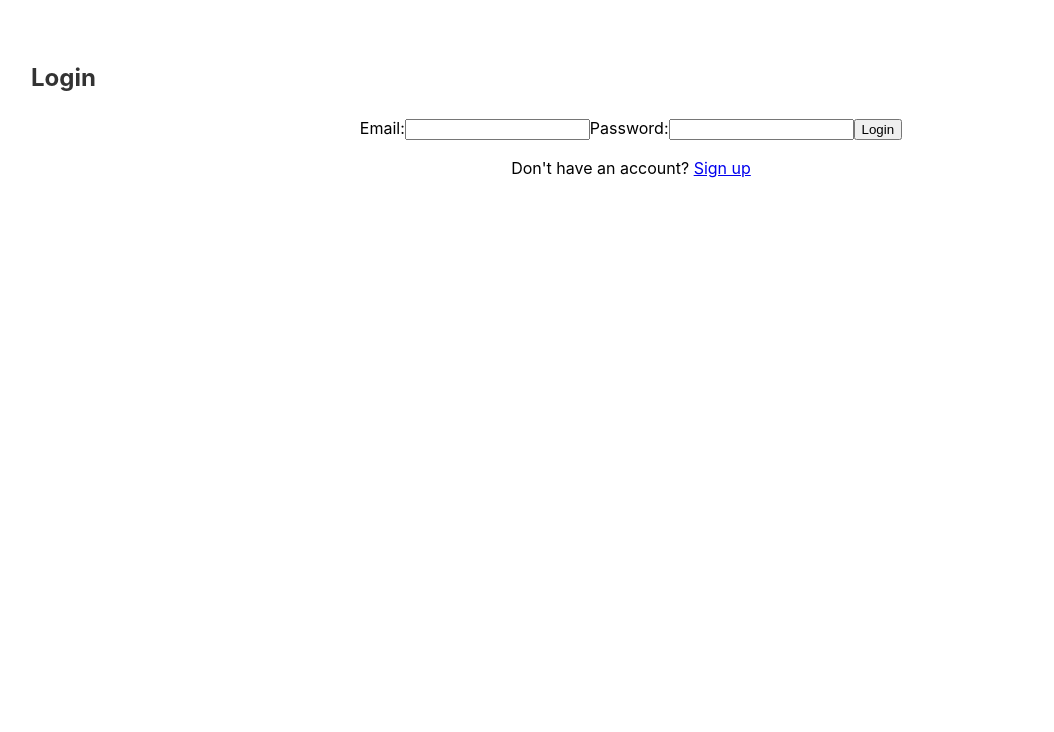
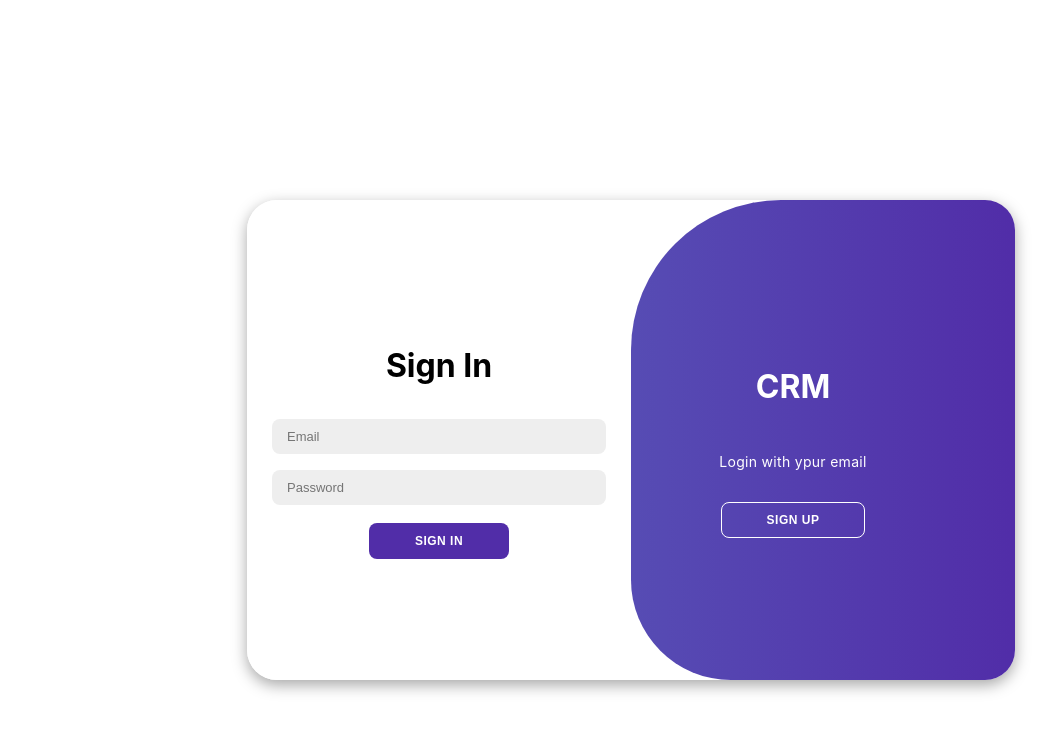
Before and after one commit to bulgass/crm_edus, a React (Vite) app: page /login in a window 1280 px wide. Shown: the top 732 px of the page, without its empty margins (9-1063 px from the left). Built offline with nearby package versions, Linux system fonts and the light colour scheme; no server answers.

Commit message:
Added sent

```diff
--- /dev/null
+++ b/src/components/pages/auth/login/login.css
@@ -0,0 +1,248 @@
+.container_auth{
+    display: flex;
+    align-items: center;
+    justify-content: center;
+    flex-direction: column;
+    height: 100vh;
+}
+.container{
+    background-color: #fff;
+    border-radius: 30px;
+    box-shadow: 0 5px 15px rgba(0, 0, 0, 0.35);
+    position: relative;
+    overflow: hidden;
+    width: 768px;
+    max-width: 100%;
+    min-height: 480px;
+
+}
+
+.container p{
+    font-size: 14px;
+    line-height: 20px;
+    letter-spacing: 0.3px;
+    margin: 20px 0;
+}
+
+.container span{
+    font-size: 12px;
+}
+
+.container a{
+    color: #333;
+    font-size: 13px;
+    text-decoration: none;
+    margin: 15px 0 10px;
+}
+
+.container button{
+    background-color: #512da8;
+    color: #fff;
+    font-size: 12px;
+    padding: 10px 45px;
+    border: 1px solid transparent;
+    border-radius: 8px;
+    font-weight: 600;
+    letter-spacing: 0.5px;
+    text-transform: uppercase;
+    margin-top: 10px;
+    cursor: pointer;
+}
+
+.container button.hidden{
+    background-color: transparent;
+    border-color: #fff;
+}
+
+.container form{
+    background-color: #fff;
+    display: flex;
+    align-items: center;
+    justify-content: center;
+    flex-direction: column;
+    padding: 0 40px;
+    height: 100%;
+}
+
+.container input{
+    background-color: #eee;
+    color: #333;
+    border: none;
+    margin: 8px 0;
+    padding: 10px 15px;
+    font-size: 13px;
+    border-radius: 8px;
+    width: 100%;
+    outline: none;
+}
+
+.form-container{
+    position: absolute;
+    top: 0;
+    height: 100%;
+    transition: all 0.6s ease-in-out;
+}
+
+.sign-in{
+    left: 0;
+    width: 50%;
+    z-index: 2;
+}
+
+.container.active .sign-in{
+    transform: translateX(100%);
+}
+
+.sign-up{
+    left: 0;
+    width: 50%;
+    opacity: 0;
+    z-index: 1;
+}
+
+.container.active .sign-up{
+    transform: translateX(100%);
+    opacity: 1;
+    z-index: 5;
+    animation: move 0.6s;
+}
+
+@keyframes move{
+    0%, 49.99%{
+        opacity: 0;
+        z-index: 1;
+    }
+    50%, 100%{
+        opacity: 1;
+        z-index: 5;
+    }
+}
+
+.social-icons{
+    margin: 20px 0;
+}
+
+.social-icons a{
+    border: 1px solid #ccc;
+    border-radius: 20%;
+    display: inline-flex;
+    justify-content: center;
+    align-items: center;
+    margin: 0 3px;
+    width: 40px;
+    height: 40px;
+}
+
+.toggle-container{
+    position: absolute;
+    top: 0;
+    left: 50%;
+    width: 50%;
+    height: 100%;
+    overflow: hidden;
+    transition: all 0.6s ease-in-out;
+    border-radius: 150px 0 0 100px;
+    z-index: 1000;
+}
+
+.container.active .toggle-container{
+    transform: translateX(-100%);
+    border-radius: 0 150px 100px 0;
+}
+
+.toggle{
+    background-color: #512da8;
+    height: 100%;
+    background: linear-gradient(to right, #5c6bc0, #512da8);
+    color: #fff;
+    position: relative;
+    left: -100%;
+    height: 100%;
+    width: 200%;
+    transform: translateX(0);
+    transition: all 0.6s ease-in-out;
+}
+
+.container.active .toggle{
+    transform: translateX(50%);
+}
+
+.toggle-panel{
+    position: absolute;
+    width: 50%;
+    height: 100%;
+    display: flex;
+    align-items: center;
+    justify-content: center;
+    flex-direction: column;
+    padding: 0 30px;
+    text-align: center;
+    top: 0;
+    transform: translateX(0);
+    transition: all 0.6s ease-in-out;
+}
+
+.toggle-left{
+    transform: translateX(-200%);
+}
+
+.container.active .toggle-left{
+    transform: translateX(0);
+}
+
+.toggle-right{
+    right: 0;
+    transform: translateX(0);
+}
+
+.container.active .toggle-right{
+    transform: translateX(200%);
+}
+
+
+.select-container {
+    position: relative;
+    display: inline-block;
+    width: 100%;
+    max-width: 300px;
+  }
+
+
+  .select-container select {
+    width: 100%;
+    padding: 10px 15px;
+    font-size: 16px;
+    color: #333;
+    background-color: #fff;
+    border: 1px solid #ddd;
+    border-radius: 5px;
+    appearance: none;
+    cursor: pointer;
+    outline: none;
+    box-shadow: 0 2px 4px rgba(0, 0, 0, 0.1);
+    transition: border-color 0.3s, box-shadow 0.3s;
+  }
+
+
+  .select-container::after {
+    content: '▼';
+    font-size: 12px;
+    color: #333;
+    position: absolute;
+    right: 10px;
+    top: 50%;
+    transform: translateY(-50%);
+    pointer-events: none;
+  }
+
+
+  .select-container select:hover,
+  .select-container select:focus {
+    border-color: #512da8;
+    box-shadow: 0 2px 4px rgba(0, 0, 0, 0.2);
+  }
+
+  .select-container option {
+    padding: 10px 15px;
+    font-size: 16px;
+  }
--- a/src/components/pages/auth/login/login.jsx
+++ b/src/components/pages/auth/login/login.jsx
@@ -1,12 +1,31 @@
 import React, { useState } from 'react';
+import { useAuth } from '../../../../providers/authProvider/authProvider';
 import { useNavigate } from 'react-router-dom';
-import { useAuth } from '../../../../providers/authProvider/authProvider';
+import './login.css';
 
-const Login = () => {
+
+const AuthForm = () => {
+  const { signup, login } = useAuth();
+  const navigate = useNavigate();
   const [email, setEmail] = useState('');
   const [password, setPassword] = useState('');
-  const { login } = useAuth();
-  const navigate = useNavigate();
+  const [name, setName] = useState('');
+  const [error, setError] = useState('');
+  const [isSignUp, setIsSignUp] = useState(false);
+  const [role, setRole] = useState('worker');
+
+
+
+  const handleSignup = async (e) => {
+    e.preventDefault();
+    try {
+      await signup(email, password, role);
+      navigate('/');
+    } catch (error) {
+      alert('Failed to sign up: ' + error.message);
+    }
+  };
+
 
   const handleLogin = async (e) => {
     e.preventDefault();
@@ -14,39 +33,95 @@ const Login = () => {
       await login(email, password);
       navigate('/');
     } catch (error) {
-      console.error("Failed to login:", error.message);
+      alert('Failed to login: ' + error.message);
     }
   };
 
+
+  const toggleForm = () => setIsSignUp(!isSignUp);
+
   return (
-    <div>
-      <h2>Login</h2>
-      <form onSubmit={handleLogin}>
-        <label>
-          Email:
+    <div className="container_auth">
+    <div className={`container ${isSignUp ? 'active' : ''}`} id="container">
+      {error && <p className="error-message">{error}</p>}
+
+      <div className={`form-container sign-up ${isSignUp ? 'active' : ''}`}>
+        <form onSubmit={handleSignup}>
+          <h1>Create Account</h1>
+          <input
+            type="text"
+            placeholder="Name"
+            value={name}
+            onChange={(e) => setName(e.target.value)}
+            required
+          />
           <input
             type="email"
+            placeholder="Email"
             value={email}
             onChange={(e) => setEmail(e.target.value)}
             required
           />
-        </label>
-        <label>
-          Password:
           <input
             type="password"
+            placeholder="Password"
             value={password}
             onChange={(e) => setPassword(e.target.value)}
             required
           />
-        </label>
-        <button type="submit">Login</button>
-      </form>
-      <p>
-        Don't have an account? <a href="/signup">Sign up</a>
-      </p>
+          <div class="select-container">
+            <select value={role} onChange={(e) => setRole(e.target.value)}>
+              <option value="admin">Admin</option>
+              <option value="worker">Worker</option>
+            </select>
+          </div>
+          <button type="submit">Sign Up</button>
+        </form>
+      </div>
+
+      <div className={`form-container sign-in ${!isSignUp ? 'active' : ''}`}>
+        <form onSubmit={handleLogin}>
+          <h1>Sign In</h1>
+          <input
+            type="email"
+            placeholder="Email"
+            value={email}
+            onChange={(e) => setEmail(e.target.value)}
+            required
+          />
+          <input
+            type="password"
+            placeholder="Password"
+            value={password}
+            onChange={(e) => setPassword(e.target.value)}
+            required
+          />
+
+          <button type="submit">Sign In</button>
+        </form>
+      </div>
+
+      <div className="toggle-container">
+        <div className="toggle">
+          <div className={`toggle-panel toggle-left ${isSignUp ? 'active' : ''}`}>
+            <h1>CRM</h1>
+            <p>Write your email to signup</p>
+            <button className="hidden" id="login" onClick={toggleForm}>
+              Sign In
+            </button>
+          </div>
+          <div className={`toggle-panel toggle-right ${!isSignUp ? 'active' : ''}`}>
+            <h1>CRM</h1>
+            <p>Login with ypur email</p>
+            <button className="hidden" id="register" onClick={toggleForm}>
+              Sign Up
+            </button>
+          </div>
+        </div>
+      </div>
+    </div>
     </div>
   );
 };
 
-export default Login;
+export default AuthForm;
--- a/src/components/pages/inbox/inbox.css
+++ b/src/components/pages/inbox/inbox.css
@@ -19,7 +19,7 @@ h1, h2, h3, h4{
 
   .MessageBlock {
     height: auto;
-    width: 80%;
+    width: 100%;
     border-radius: 10px;
     background-color: rgb(218, 218, 218);
     margin: 20px auto;
@@ -40,7 +40,7 @@ h1, h2, h3, h4{
     border-radius: 20px;
     transition: background-color 0.2s ease;
     display: flex;
-    justify-content: space-between;
+    justify-content: space-around;
     align-items: center;
     margin-bottom: 3%;
   }
--- a/src/components/submodules/menuBar/menubar.css
+++ b/src/components/submodules/menuBar/menubar.css
@@ -1,6 +1,6 @@
 .sidebar {
   height: calc(100vh - 2rem);
-  width: 20rem;
+  width: 15rem;
   padding: 1rem;
   box-shadow: 0 4px 6px rgba(0, 0, 0, 0.1);
   border-radius: 15px;
@@ -48,12 +48,11 @@
 
 .sidebar-item {
   display: flex;
-  align-items: center;
+  align-content: center;
   padding: 0.5rem 1rem;
   cursor: pointer;
   border-radius: 0.25rem;
   transition: background-color 0.3s ease;
-  margin-bottom: 50%;
 }
 
 .sidebar-item:hover {
@@ -61,12 +60,12 @@
 }
 
 .sidebar-icon {
+  margin-bottom: 20%;
   display: inline-block;
   width: 1.5rem;
   height: 1.5rem;
   margin-right: 0.5rem;
   font-size: 1.5rem;
-  text-align: center;
 }
 
 .sidebar.closed .sidebar-icon {
@@ -83,12 +82,3 @@
   display: inline-block;
   margin-left: 0.5rem;
 }
-
-.sidebar-badge {
-  background-color: #007bff;
-  color: #ffffff;
-  padding: 0.25rem 0.5rem;
-  border-radius: 9999px;
-  font-size: 0.75rem;
-  margin-left: auto;
-}
```
Also changed, not shown: src/components/pages/inbox/inboxComponent.jsx (+64 -3 lines), src/components/pages/auth/signup/signup.css (added).
